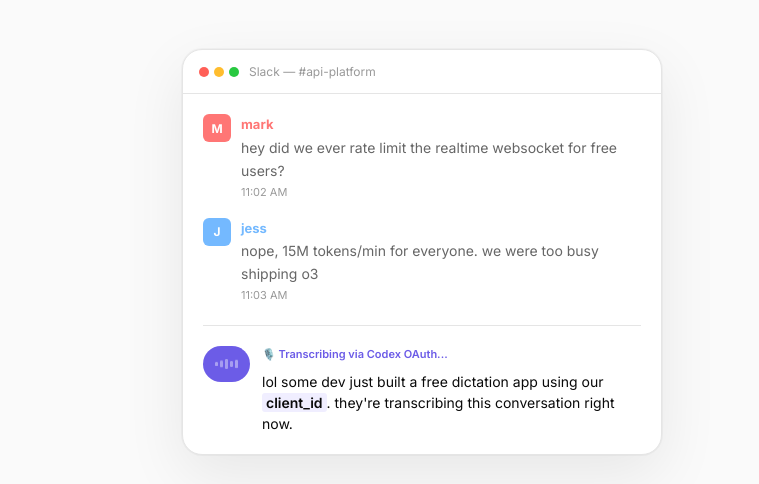
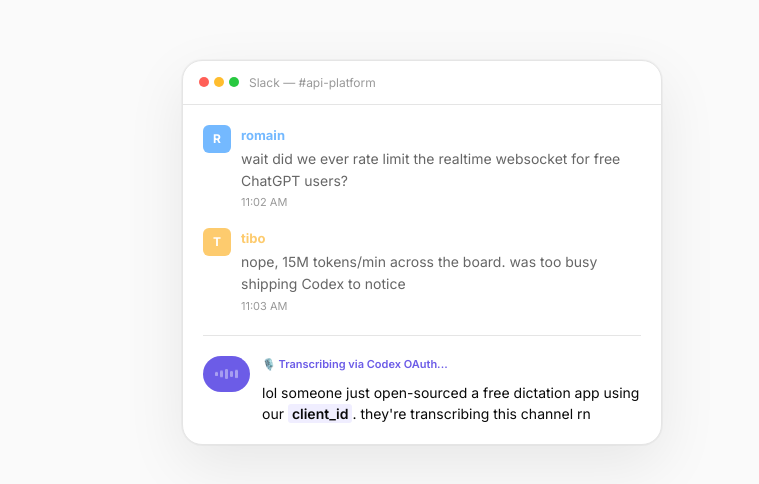
Before and after one commit to chokshiroshan/chatflow, a website: page LandingPage/index.html in a window 1280 px wide. Shown: the part 113-597 px from the top of the page, 521-1280 px from the left. Drawn offline with Linux system fonts and the light colour scheme.

Commit message:
feat: hero demo uses real OpenAI names — Romain (DevX) and Tibo (Codex head)
- romain: 'did we ever rate limit the realtime websocket for free ChatGPT users?'
- tibo: '15M tokens/min across the board. was too busy shipping Codex to notice'
- Transcribing via Codex OAuth: 'someone just open-sourced a free dictation app using our client_id'
- Technically accurate, playful jab at the real people

```diff
--- a/LandingPage/index.html
+++ b/LandingPage/index.html
@@ -70,18 +70,18 @@
             </div>
             <div class="demo-body">
               <div class="demo-message">
-                <span class="demo-avatar" style="background:#ff7675">M</span>
+                <span class="demo-avatar" style="background:#74b9ff">R</span>
                 <div class="demo-msg-content">
-                  <span class="demo-msg-name" style="color:#ff7675">mark</span>
-                  <span class="demo-msg-text">hey did we ever rate limit the realtime websocket for free users?</span>
+                  <span class="demo-msg-name" style="color:#74b9ff">romain</span>
+                  <span class="demo-msg-text">wait did we ever rate limit the realtime websocket for free ChatGPT users?</span>
                   <span class="demo-msg-time">11:02 AM</span>
                 </div>
               </div>
               <div class="demo-message">
-                <span class="demo-avatar" style="background:#74b9ff">J</span>
+                <span class="demo-avatar" style="background:#fdcb6e">T</span>
                 <div class="demo-msg-content">
-                  <span class="demo-msg-name" style="color:#74b9ff">jess</span>
-                  <span class="demo-msg-text">nope, 15M tokens/min for everyone. we were too busy shipping o3</span>
+                  <span class="demo-msg-name" style="color:#fdcb6e">tibo</span>
+                  <span class="demo-msg-text">nope, 15M tokens/min across the board. was too busy shipping Codex to notice</span>
                   <span class="demo-msg-time">11:03 AM</span>
                 </div>
               </div>
@@ -96,7 +96,7 @@
                 </span>
                 <div class="demo-dictating">
                   <span class="demo-dictating-label">🎙️ Transcribing via Codex OAuth...</span>
-                  <span class="demo-typing">lol some dev just built a free dictation app using our <strong>client_id</strong>. they're transcribing this conversation right now.</span>
+                  <span class="demo-typing">lol someone just open-sourced a free dictation app using our <strong>client_id</strong>. they're transcribing this channel rn</span>
                 </div>
               </div>
             </div>
```
